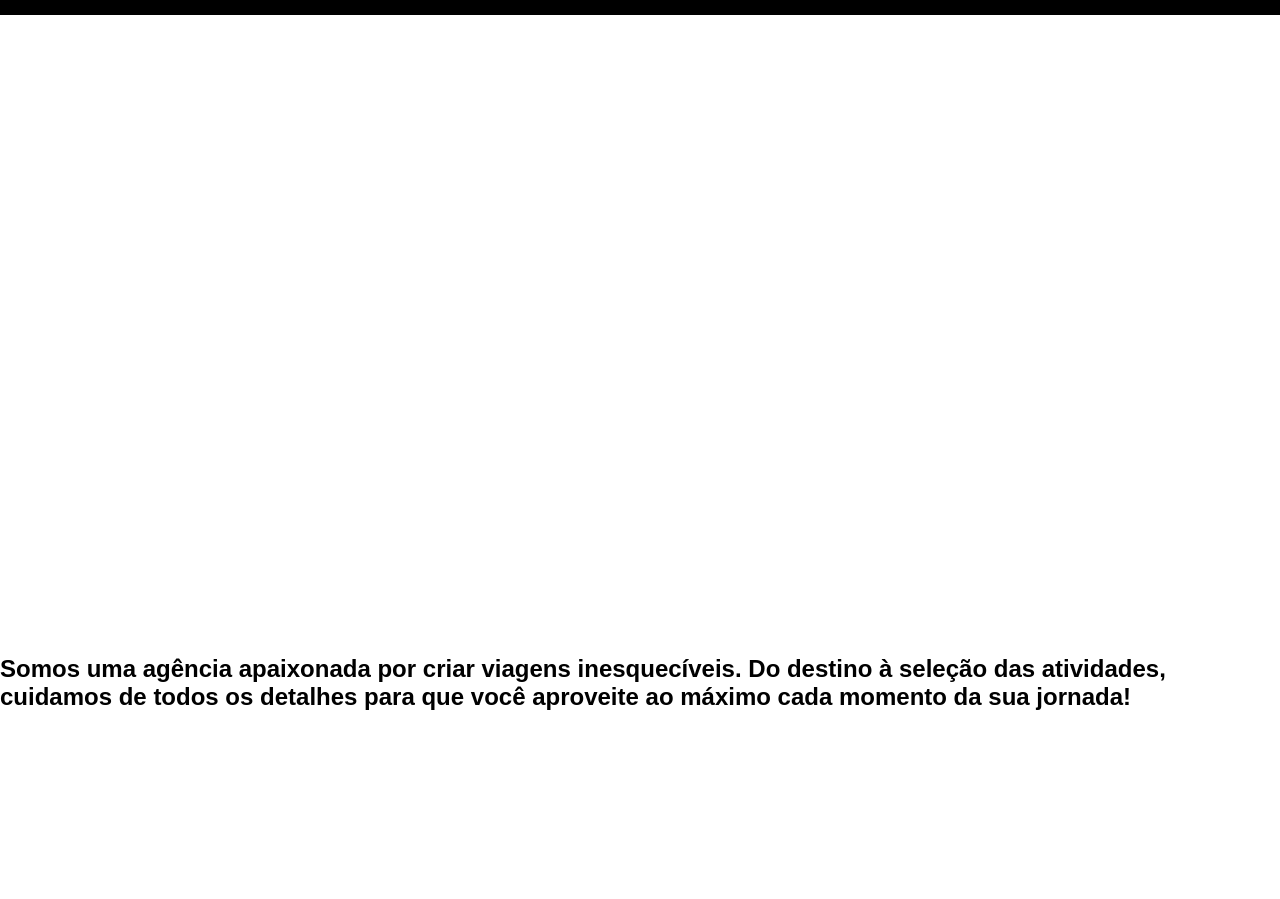
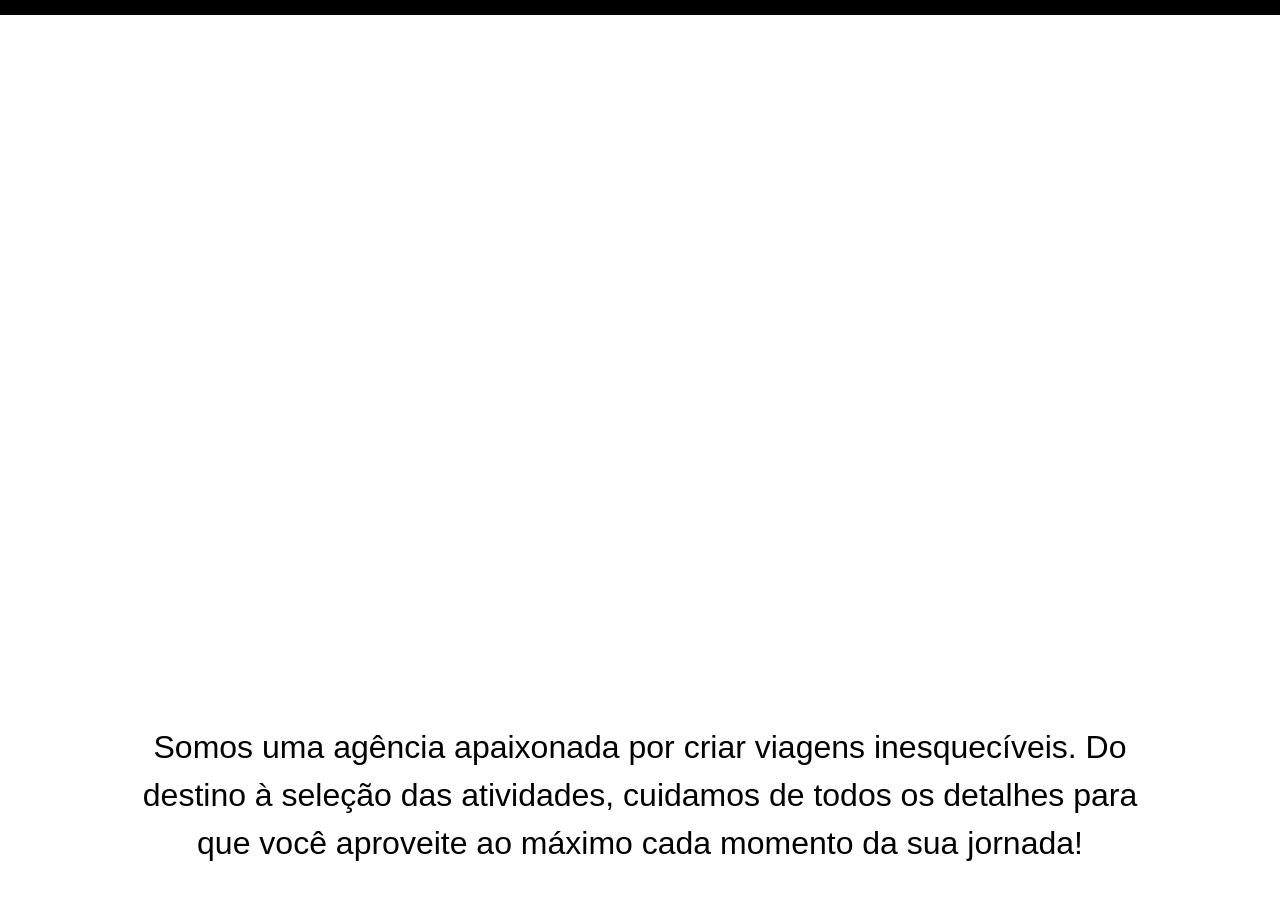
Before and after one commit to Victor-Emanuel20-VECR/jornada-viagens, a plain HTML site: page index.html in a window 1280 px wide. Shown: the part 123-1022 px from the top of the page. Before the commit the page ends 854 px from the top, so only its background shows below. Drawn offline with Linux system fonts and the light colour scheme; a web font is replaced by a local one.

Commit message:
Finaliza hero

```diff
--- a/css/hero.css
+++ b/css/hero.css
@@ -3,6 +3,15 @@
   width: 100%;
   background: url("../images/hero-mobile.jpg") no-repeat;
   background-size: cover;
+}
+
+.hero h2 {
+  padding: 88px 24px;
+  margin: 0px;
+  font-weight: var(--text-weight);
+  font-size: 20px;
+  line-height: 1.5;
+  text-align: center;
 }
 
 @media screen and (min-width: 768px) {
@@ -11,6 +20,13 @@
     width: 100%;
     background: url("../images/hero-tablet.jpg") no-repeat;
     background-size: cover;
+  }
+
+  .hero h2 {
+    padding: 88px 60px;
+    margin: 0px;
+    font-weight: var(--text-weight);
+    font-size: 32px;
   }
 }
 
@@ -21,4 +37,20 @@
     background: url("../images/hero-desktop.jpg") no-repeat;
     background-size: cover;
   }
+
+  .hero h2 {
+    padding: 88px 120px;
+    margin: 0px;
+    font-weight: var(--text-weight);
+    font-size: 32px;
+  }
 }
+
+@media screen and (min-width: 1920px) {
+  .hero h2 {
+    padding: 88px 160px;
+    margin: 0px;
+    font-weight: var(--text-weight);
+    font-size: 32px;
+  }
+}
```
